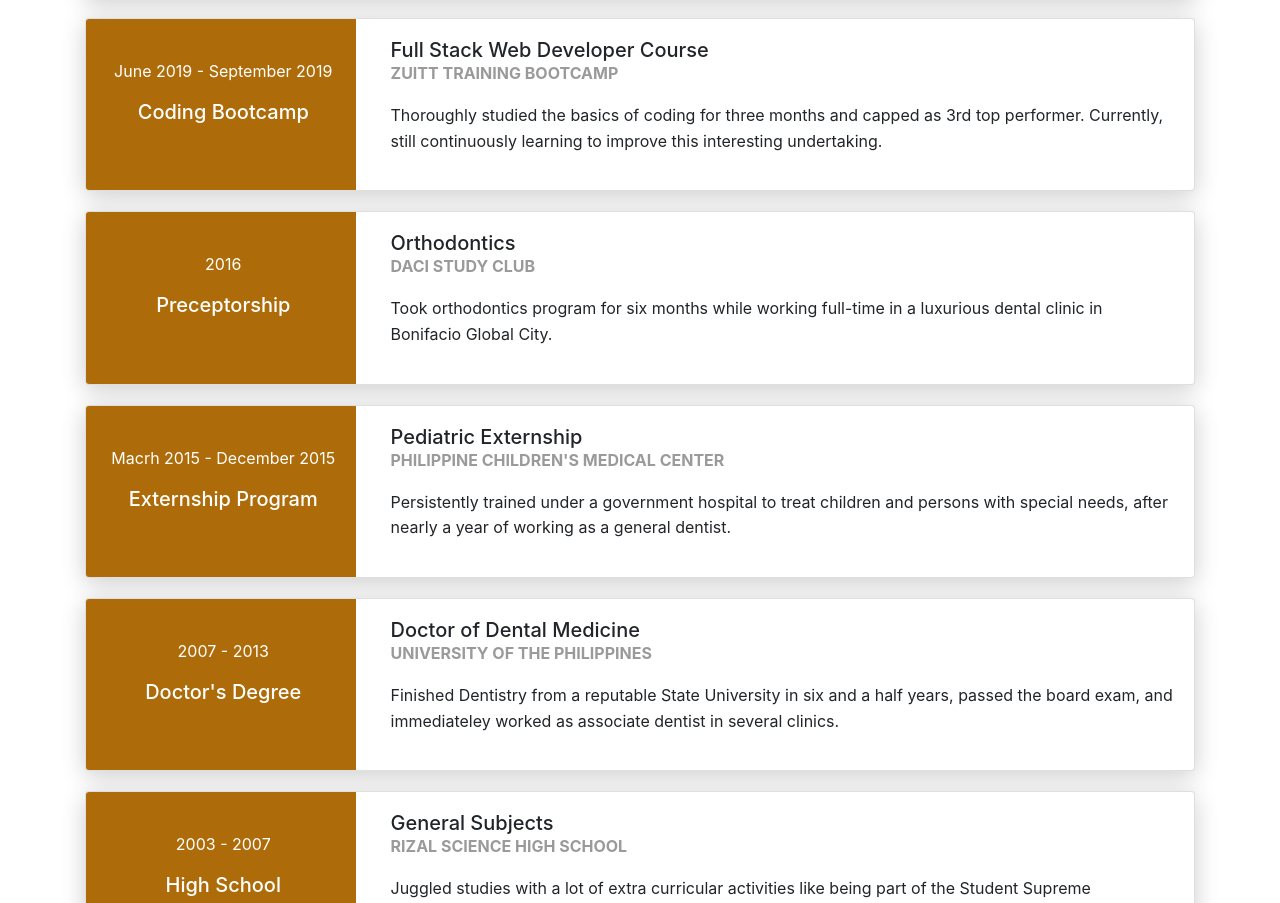
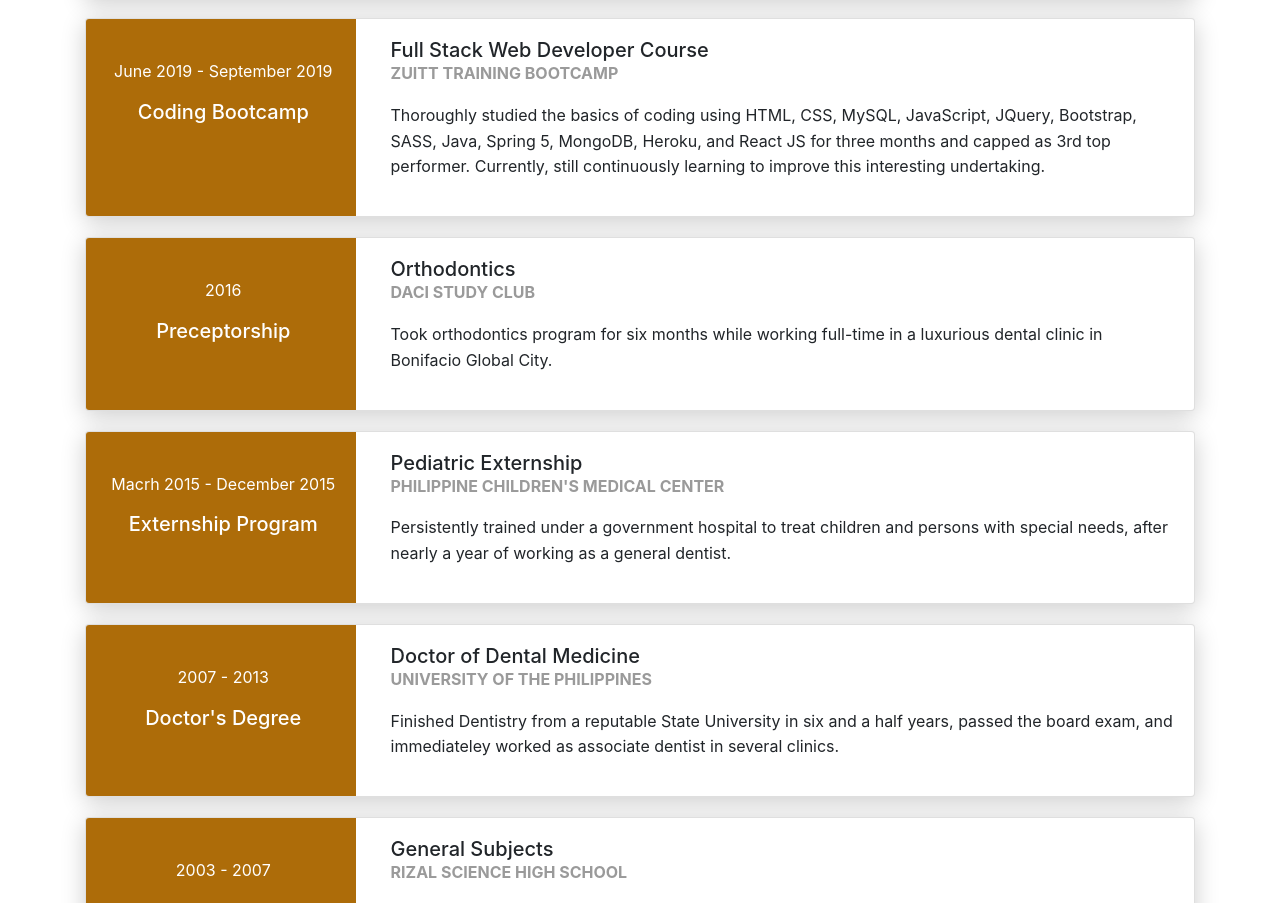
Before and after one commit to jimgonzalesddm/online-portfolio, a plain HTML site: page index.html in a window 1280 px wide. Shown: the part 2851-3754 px from the top of the page. Drawn offline with Linux system fonts and the light colour scheme.

Commit message:
include changes in educ

```diff
--- a/index.html
+++ b/index.html
@@ -253,7 +253,7 @@
                   <div class="card-body">
                     <div class="h5">Full Stack Web Developer Course</div>
                     <p class="category">Zuitt Training Bootcamp</p>
-                    <p>Thoroughly studied the basics of coding for three months and capped as 3rd top performer. Currently, still continuously learning to improve this interesting undertaking.</p>
+                    <p>Thoroughly studied the basics of coding using HTML, CSS, MySQL, JavaScript, JQuery, Bootstrap, SASS, Java, Spring 5, MongoDB, Heroku, and React JS for three months and capped as 3rd top performer. Currently, still continuously learning to improve this interesting undertaking.</p>
                   </div>
                 </div>
               </div>
```
